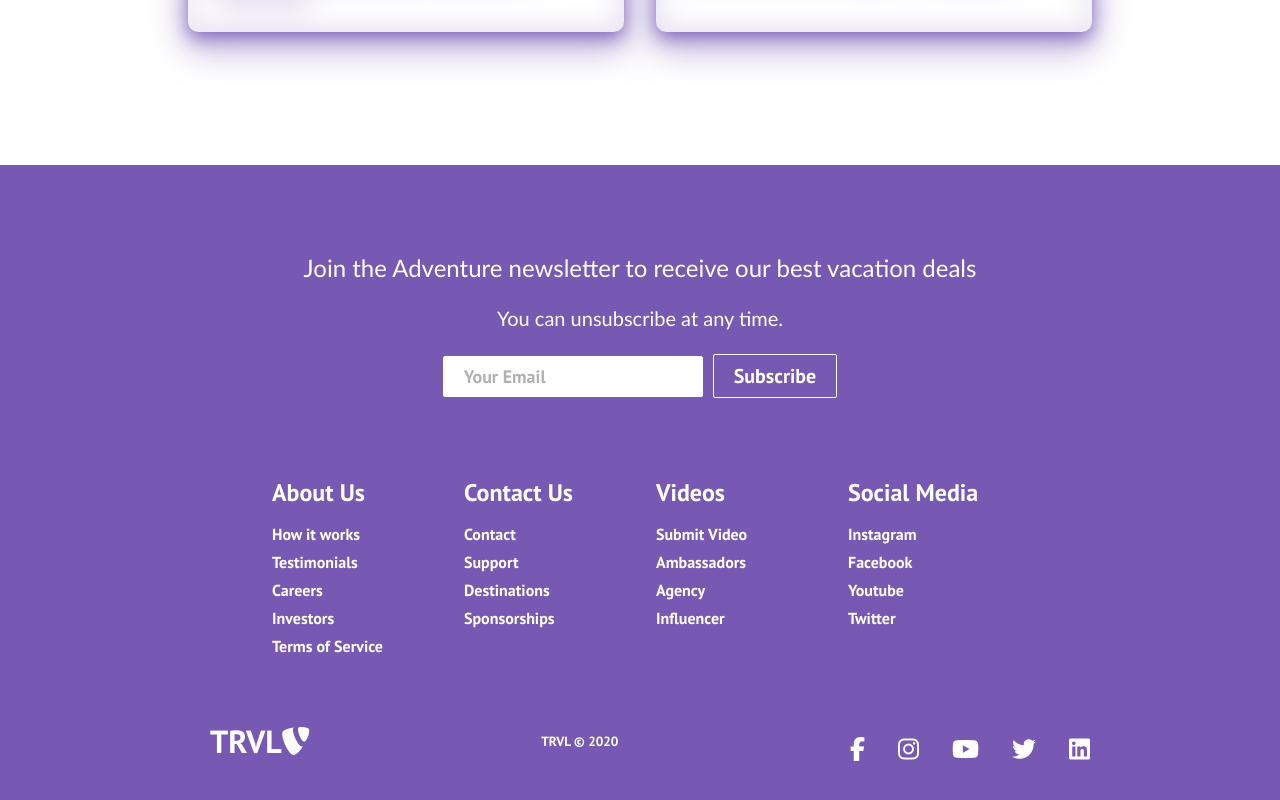
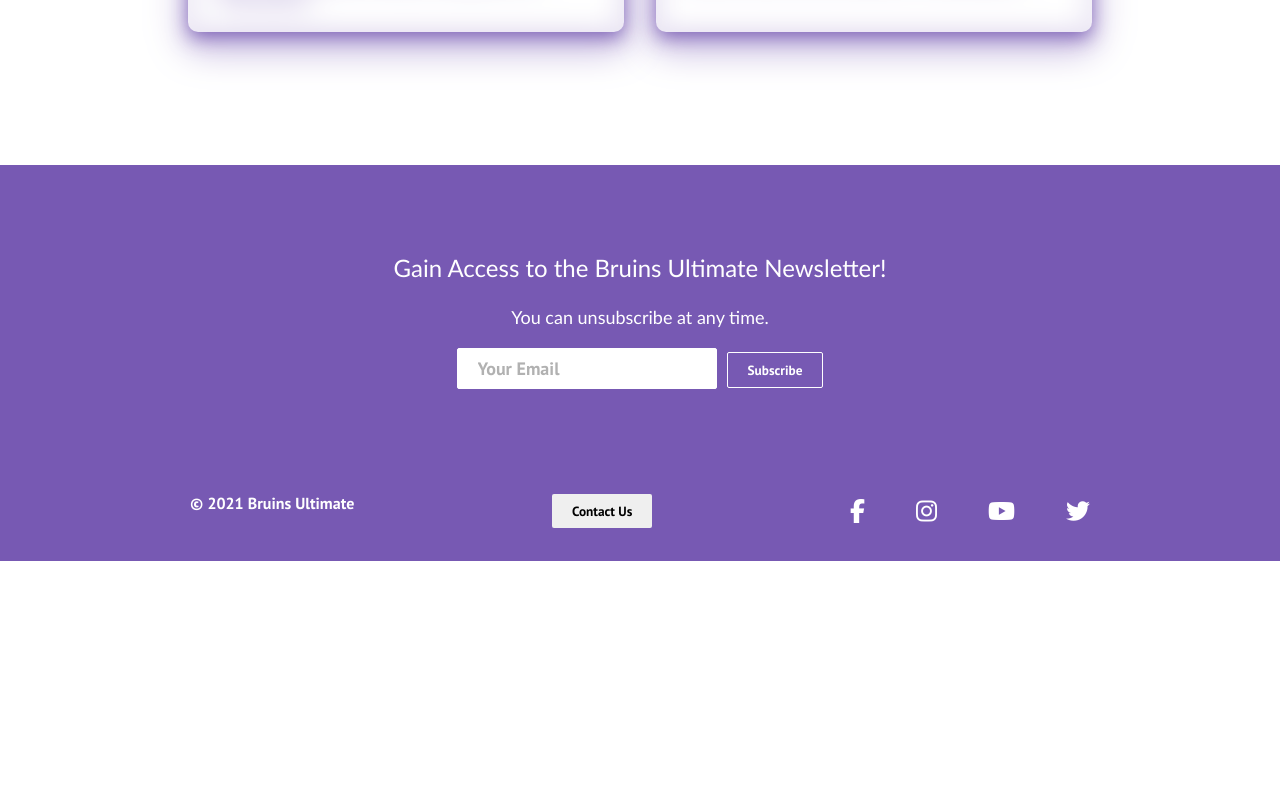
Before and after one commit to jacob-shade/bruins-ultimate, a React (Create React App) app: page / in a window 1280 px wide. Shown: the part 1394-2194 px from the top of the page. After the commit the page ends 1955 px from the top, so only its background shows below. Built offline with nearby package versions, Linux system fonts and the light colour scheme.

Commit message:
Update CSS to Follow Color Scheme

```diff
--- a/src/components/Button.js
+++ b/src/components/Button.js
@@ -2,7 +2,7 @@ import React from "react";
 import "./Button.css";
 import { Link } from "react-router-dom";
 
-const STYLES = ["btn--primary", "btn--outline"];
+const STYLES = ["btn--primary", "btn--outline", "btn--dark"];
 
 const SIZES = ["btn--medium", "btn--large"];
 
@@ -12,18 +12,12 @@ export const Button = ({
   onClick,
   buttonStyle,
   buttonSize,
+  linkTo
 }) => {
-  const checkButtonStyle = STYLES.includes(buttonStyle)
-    ? buttonStyle
-    : STYLES[0];
-
-  const checkButtonSize = SIZES.includes(buttonSize) ? buttonSize : SIZES[0];
-
-  const route = buttonStyle == "btn--primary" ? "/sign-up" : "/about"
 
   return(
-    <Link to={route} className='btn-mobile'>
-      <button className={`btn ${checkButtonStyle} ${checkButtonSize}`}
+    <Link to={linkTo} className='btn-mobile'>
+      <button className={`btn ${buttonStyle} ${buttonSize}`}
       onClick={onClick}
       type={type}
       >
--- a/src/components/Footer.css
+++ b/src/components/Footer.css
@@ -30,8 +30,8 @@
 }
 
 .footer-subscription-text {
-  margin-bottom: 24px;
-  font-size: 20px;
+  margin-bottom: 20px;
+  font-size: 18px;
 }
 
 .footer-input {
--- a/src/components/Footer.js
+++ b/src/components/Footer.js
@@ -1,114 +1,66 @@
-import React from 'react';
-import './Footer.css';
-import { Button } from './Button';
-import { Link } from 'react-router-dom';
+import React from "react";
+import "./Footer.css";
+import { Button } from "./Button";
+import { Link } from "react-router-dom";
 
 function Footer() {
   return (
-    <div className='footer-container'>
-      <section className='footer-subscription'>
-        <p className='footer-subscription-heading'>
-          Join the Adventure newsletter to receive our best vacation deals
+    <div className="footer-container">
+      <section className="footer-subscription">
+        <p className="footer-subscription-heading">
+          Gain Access to the Bruins Ultimate Newsletter!
         </p>
-        <p className='footer-subscription-text'>
+        <p className="footer-subscription-text">
           You can unsubscribe at any time.
         </p>
-        <div className='input-areas'>
+        <div className="input-areas">
           <form>
             <input
-              className='footer-input'
-              name='email'
-              type='email'
-              placeholder='Your Email'
+              className="footer-input"
+              name="email"
+              type="email"
+              placeholder="Your Email"
             />
-            <Button buttonStyle='btn--outline'>Subscribe</Button>
+            <Button buttonStyle="btn--outline">Subscribe</Button>
           </form>
         </div>
       </section>
-      <div class='footer-links'>
-        <div className='footer-link-wrapper'>
-          <div class='footer-link-items'>
-            <h2>About Us</h2>
-            <Link to='/sign-up'>How it works</Link>
-            <Link to='/'>Testimonials</Link>
-            <Link to='/'>Careers</Link>
-            <Link to='/'>Investors</Link>
-            <Link to='/'>Terms of Service</Link>
-          </div>
-          <div class='footer-link-items'>
-            <h2>Contact Us</h2>
-            <Link to='/'>Contact</Link>
-            <Link to='/'>Support</Link>
-            <Link to='/'>Destinations</Link>
-            <Link to='/'>Sponsorships</Link>
-          </div>
-        </div>
-        <div className='footer-link-wrapper'>
-          <div class='footer-link-items'>
-            <h2>Videos</h2>
-            <Link to='/'>Submit Video</Link>
-            <Link to='/'>Ambassadors</Link>
-            <Link to='/'>Agency</Link>
-            <Link to='/'>Influencer</Link>
-          </div>
-          <div class='footer-link-items'>
-            <h2>Social Media</h2>
-            <Link to='/'>Instagram</Link>
-            <Link to='/'>Facebook</Link>
-            <Link to='/'>Youtube</Link>
-            <Link to='/'>Twitter</Link>
-          </div>
-        </div>
-      </div>
-      <section class='social-media'>
-        <div class='social-media-wrap'>
-          <div class='footer-logo'>
-            <Link to='/' className='social-logo'>
-              TRVL
-              <i class='fab fa-typo3' />
-            </Link>
-          </div>
-          <small class='website-rights'>TRVL © 2020</small>
-          <div class='social-icons'>
+      <section class="social-media">
+        <div class="social-media-wrap">
+          <p class="website-rights">© 2021 Bruins Ultimate</p>
+          <Button buttonStyle="btn--dark">Contact Us</Button>
+          <div class="social-icons">
             <Link
-              class='social-icon-link facebook'
-              to='/'
-              target='_blank'
-              aria-label='Facebook'
+              class="social-icon-link facebook"
+              to="/"
+              target="_blank"
+              aria-label="Facebook"
             >
-              <i class='fab fa-facebook-f' />
+              <i class="fab fa-facebook-f" />
             </Link>
             <Link
-              class='social-icon-link instagram'
-              to='/'
-              target='_blank'
-              aria-label='Instagram'
+              class="social-icon-link instagram"
+              to="/"
+              target="_blank"
+              aria-label="Instagram"
             >
-              <i class='fab fa-instagram' />
+              <i class="fab fa-instagram" />
             </Link>
             <Link
-              class='social-icon-link youtube'
-              to='/'
-              target='_blank'
-              aria-label='Youtube'
+              class="social-icon-link youtube"
+              to="/"
+              target="_blank"
+              aria-label="Youtube"
             >
-              <i class='fab fa-youtube' />
+              <i class="fab fa-youtube" />
             </Link>
             <Link
-              class='social-icon-link twitter'
-              to='/'
-              target='_blank'
-              aria-label='Twitter'
+              class="social-icon-link twitter"
+              to="/"
+              target="_blank"
+              aria-label="Twitter"
             >
-              <i class='fab fa-twitter' />
-            </Link>
-            <Link
-              class='social-icon-link twitter'
-              to='/'
-              target='_blank'
-              aria-label='LinkedIn'
-            >
-              <i class='fab fa-linkedin' />
+              <i class="fab fa-twitter" />
             </Link>
           </div>
         </div>
--- a/src/components/HeroSection.js
+++ b/src/components/HeroSection.js
@@ -13,6 +13,7 @@ function HeroSection() {
           className="btns"
           buttonStyle="btn--outline"
           buttonSize="btn--large"
+          linkTo="/about"
         >
           ABOUT US
         </Button>
@@ -20,6 +21,7 @@ function HeroSection() {
           className="btns"
           buttonStyle="btn--primary"
           buttonSize="btn--large"
+          linkTo="/sign-up"
         >
           SIGN UP
         </Button>
```
